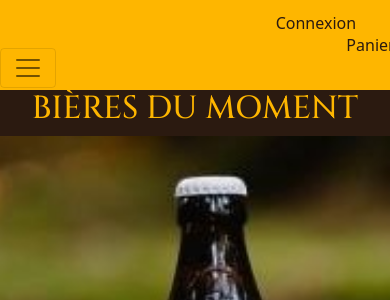
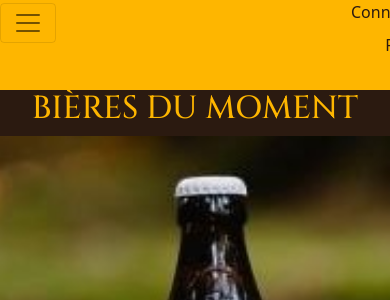
Before and after one commit to Pitouil/Projet-fmf, a PHP site: page /index.html in a window 390 px wide; the page is wider, and only the part inside the window is pictured. Shown: the top 300 px of that part. Run offline with PHP 8.4, Linux system fonts and the light colour scheme.

Commit message:
avancer responsive header

```diff
--- a/assets/css/style.css
+++ b/assets/css/style.css
@@ -92,6 +92,9 @@ header .basket a {
   justify-content: center;
   text-decoration: none;
   color: #2b1a10;
+}
+header .basket .basket-login{
+  display: none;
 }
 header .basket a:hover {
   background-color: #2b1a10;
@@ -555,4 +558,10 @@ afin d'avoir toutes les propriétés générales liées au bg dans la meme propr
     gap: 2rem;
     border-radius: 0%;
   }
+  header .navbar-main .top-navbar {
+    display: none;
+  }
+  header .basket .basket-login{
+    display: initial;
+  }
 }
--- a/index.html
+++ b/index.html
@@ -229,6 +229,7 @@
         </nav>
       </div>
       <div class="basket">
+        <a href="" class="basket-login">Connexion</a>
         <a href="#">Panier</a>
       </div>
     </header>
```
